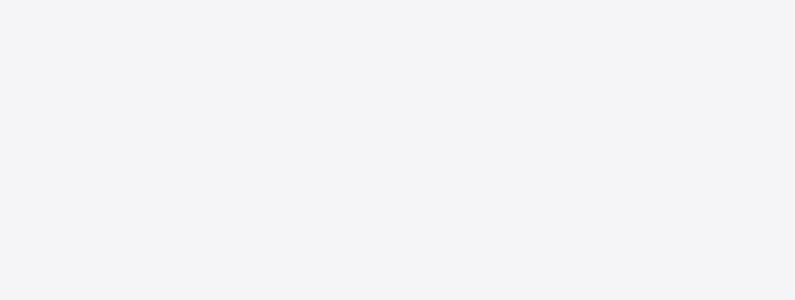
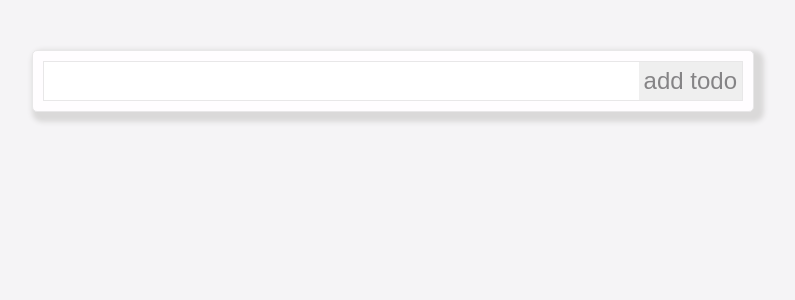
Before and after one commit to OldWhaler/todo-ts, a React (Create React App) app: page / in a window 1280 px wide. Shown: the top 300 px of the page, without its empty margins (247-1042 px from the left). Built offline with nearby package versions, Linux system fonts and the light colour scheme.

Commit message:
feat: add InputField display

```diff
--- a/package.json
+++ b/package.json
@@ -13,6 +13,7 @@
     "react": "^18.2.0",
     "react-dom": "^18.2.0",
     "react-scripts": "5.0.1",
+    "sass": "^1.55.0",
     "typescript": "^4.8.4",
     "web-vitals": "^2.1.4"
   },
--- a/src/App.css
+++ /dev/null
@@ -1,38 +0,0 @@
-.App {
-  text-align: center;
-}
-
-.App-logo {
-  height: 40vmin;
-  pointer-events: none;
-}
-
-@media (prefers-reduced-motion: no-preference) {
-  .App-logo {
-    animation: App-logo-spin infinite 20s linear;
-  }
-}
-
-.App-header {
-  background-color: #282c34;
-  min-height: 100vh;
-  display: flex;
-  flex-direction: column;
-  align-items: center;
-  justify-content: center;
-  font-size: calc(10px + 2vmin);
-  color: white;
-}
-
-.App-link {
-  color: #61dafb;
-}
-
-@keyframes App-logo-spin {
-  from {
-    transform: rotate(0deg);
-  }
-  to {
-    transform: rotate(360deg);
-  }
-}
--- /dev/null
+++ b/src/App.scss
@@ -0,0 +1,11 @@
+.App {
+  max-width: 700px;
+  margin: 0 auto;
+  padding: 10px;
+
+  background-color: #fffdff;
+
+  border: 1px solid #e8e7e8;
+  box-shadow: 5px 5px 5px 5px #dad9d9;
+  border-radius: 5px;
+}
--- a/src/App.tsx
+++ b/src/App.tsx
@@ -1,11 +1,12 @@
-import React from 'react';
-import './App.css';
+import { InputField } from './components/InputField/InputField';
+
+import './App.scss';
 
 function App() {
 
   return (
     <div className="App">
-
+      <InputField />
     </div>
   );
 }
--- /dev/null
+++ b/src/components/InputField/InputField.scss
@@ -0,0 +1,15 @@
+.new-todo {
+  border: 1px solid #e8e7e8;
+  display: flex;
+  justify-content: space-between;
+
+  &__input {
+    flex-grow: 1;
+  }
+
+  &__button,
+  &__input {
+    border: none;
+    padding: 5px;
+  }
+}
--- /dev/null
+++ b/src/components/InputField/InputField.tsx
@@ -0,0 +1,12 @@
+import './InputField.scss'
+
+function InputField(): JSX.Element {
+  return (
+    <label className='new-todo'>
+      <input className="new-todo__input" type="text" />
+      <button className="new-todo__button">add todo</button>
+    </label>
+  )
+}
+
+export { InputField }
```
Also changed, not shown: 1 other file (tests, documents, lock files or other folders).
